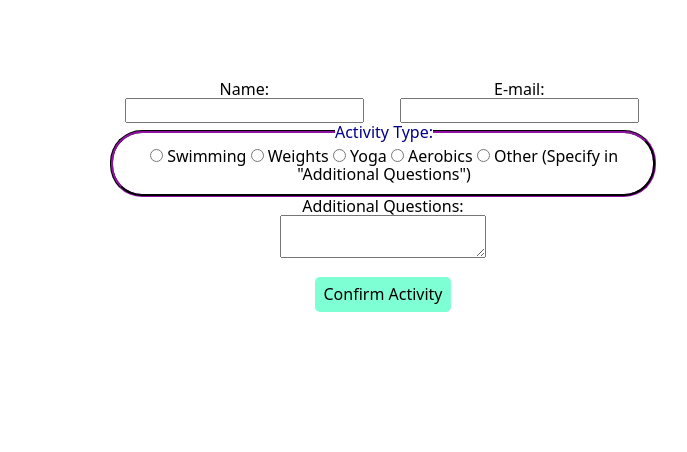
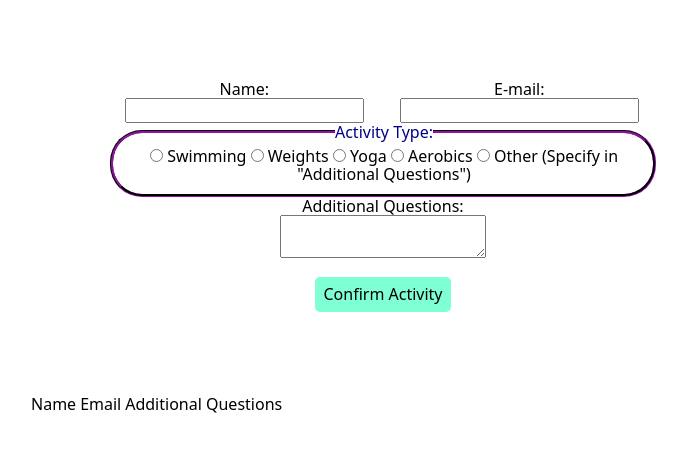
Before and after one commit to swic-cis-177/mt-project-studentloganbutler, a website with bundled scripts: page index.html in a window 1280 px wide. Shown: the whole page, without its empty margins (162-849 px from the left). Built offline with nearby package versions, Linux system fonts and the light colour scheme.

Commit message:
Add activity table

```diff
--- a/index.html
+++ b/index.html
@@ -47,6 +47,19 @@
         <button>Confirm Activity</button>
       </form>
 
+      <table id="activity-table">
+        <thead>
+          <tr>
+            <td>Name</td>
+            <td>Email</td>
+            <td>Additional Questions</td>
+          </tr>
+        </thead>
+        <tbody>
+          <!-- Data will be 'injected' here using 'template' 👇🏽 -->
+        </tbody>
+      </table>
+
       <template id="activity-row">
         <tr>
           <td></td>
```
